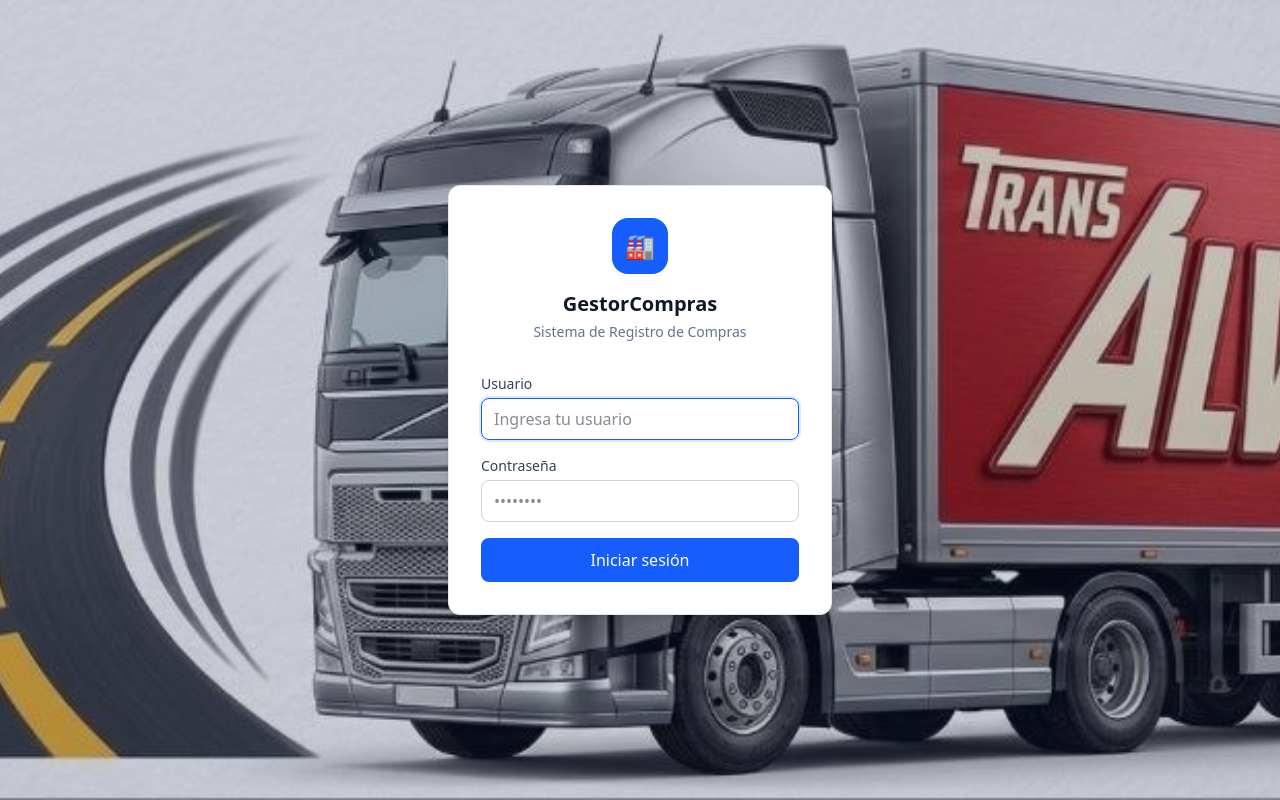
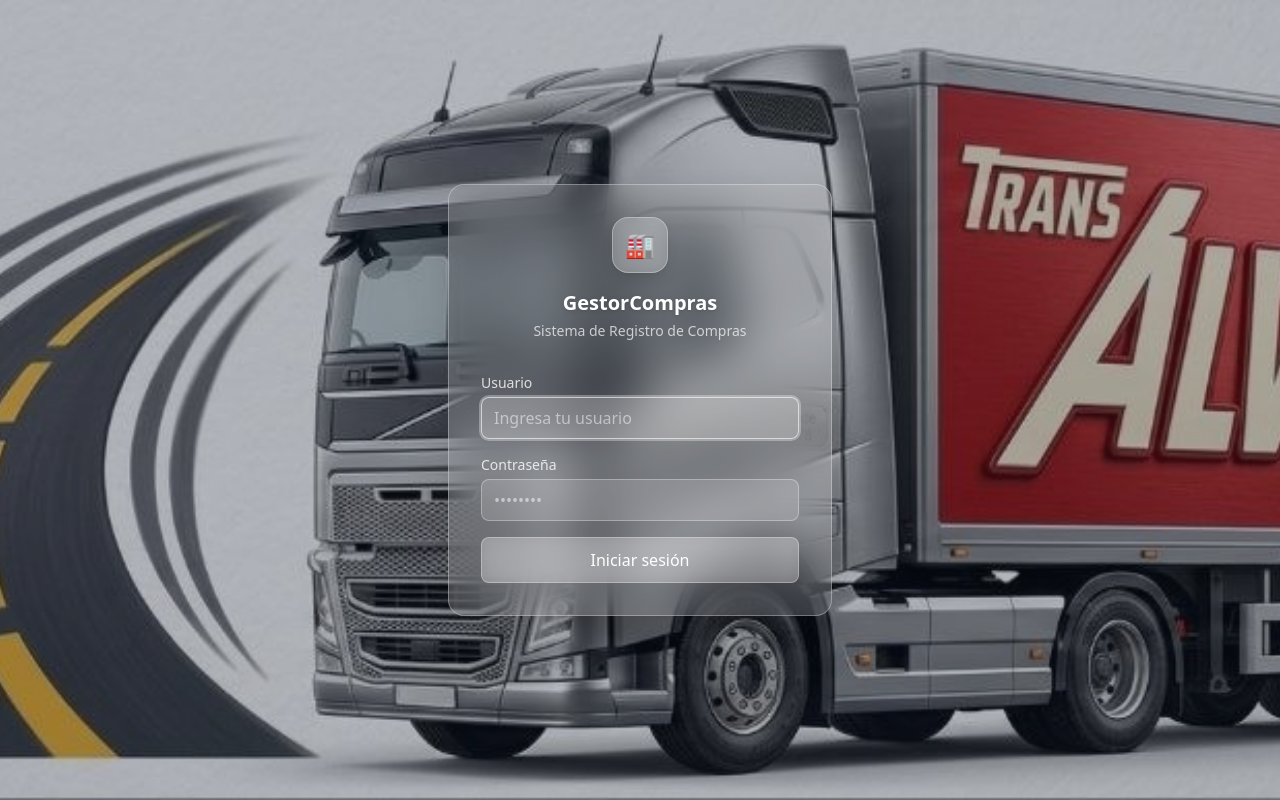
Before and after one commit to Eynar-Cast/SISTEMA-DE-TRANSPORTE-FINAL, a Next.js app: page /login in a window 1280 px wide. Built offline with nearby package versions, Linux system fonts and the light colour scheme.

Commit message:
Redisenar login con estilo glassmorphism (vidrio translucido, sin tonos azules)

```diff
--- a/app/(auth)/login/page.jsx
+++ b/app/(auth)/login/page.jsx
@@ -40,62 +40,61 @@ export default function LoginPage() {
   }
 
   return (
-    <div className="relative min-h-screen flex items-center justify-center p-4 overflow-hidden">
-      {/* Fondo degradado en móvil */}
-      <div className="absolute inset-0 md:hidden bg-gradient-to-br from-blue-950 via-blue-900 to-blue-600" />
-      {/* Fondo imagen solo en escritorio */}
+    <div className="relative min-h-screen flex items-center justify-center p-4 overflow-hidden bg-slate-900">
+      {/* Fondo imagen */}
       <div
-        className="absolute inset-0 hidden md:block bg-cover bg-center bg-no-repeat"
+        className="absolute inset-0 bg-cover bg-center bg-no-repeat"
         style={{ backgroundImage: "url('/imagenes/login.jpg')" }}
       />
-      {/* Capa translúcida solo en escritorio, para que la imagen no compita con la tarjeta */}
-      <div className="hidden md:block absolute inset-0 bg-blue-950/20" />
+      {/* Overlay neutro para dar contraste sin tintes de color */}
+      <div className="absolute inset-0 bg-slate-900/30" />
 
-      <div className="relative z-10 w-full max-w-sm bg-white dark:bg-slate-900 rounded-xl p-8 shadow-lg border border-slate-200 dark:border-slate-800">
+      {/* Tarjeta de vidrio (glassmorphism) */}
+      <div className="relative z-10 w-full max-w-sm rounded-2xl p-8 shadow-2xl border border-white/30 bg-white/15 backdrop-blur-xl">
         <div className="text-center mb-8">
-          <div className="w-14 h-14 bg-blue-600 rounded-2xl flex items-center justify-center mx-auto mb-4 text-2xl">
+          <div className="w-14 h-14 rounded-2xl flex items-center justify-center mx-auto mb-4 text-2xl bg-white/20 border border-white/30 backdrop-blur shadow-lg">
             🏭
           </div>
-          <h1 className="text-xl font-bold text-slate-900 dark:text-slate-100">GestorCompras</h1>
-          <p className="text-slate-500 dark:text-slate-400 text-sm mt-1">Sistema de Registro de Compras</p>
+          <h1 className="text-xl font-bold text-white drop-shadow">GestorCompras</h1>
+          <p className="text-white/70 text-sm mt-1">Sistema de Registro de Compras</p>
         </div>
 
         {error && (
-          <div className="mb-4 p-3 rounded-lg bg-red-100 text-red-600 dark:bg-red-900/40 dark:text-red-300 text-sm">
+          <div className="mb-4 p-3 rounded-lg bg-red-500/20 border border-red-300/30 text-red-100 text-sm backdrop-blur">
             {error}
           </div>
         )}
 
         <form onSubmit={handleSubmit} className="space-y-4">
           <div>
-            <label className="block text-sm font-medium text-slate-700 dark:text-slate-300 mb-1">
+            <label className="block text-sm font-medium text-white/80 mb-1">
               Usuario
             </label>
             <input
               type="text"
               value={username}
               onChange={(e) => setUsername(e.target.value)}
-              className="w-full px-3 py-2 border border-slate-300 dark:border-slate-600 dark:bg-slate-800 dark:text-slate-100 dark:placeholder:text-slate-500 rounded-lg outline-none focus:border-blue-600 focus:ring-2 focus:ring-blue-100"
+              className="w-full px-3 py-2 rounded-lg outline-none bg-white/15 border border-white/30 text-white placeholder-white/50 focus:bg-white/25 focus:border-white/60 focus:ring-2 focus:ring-white/30 transition"
               placeholder="Ingresa tu usuario"
               autoFocus
             />
           </div>
           <div>
-            <label className="block text-sm font-medium text-slate-700 dark:text-slate-300 mb-1">
+            <label className="block text-sm font-medium text-white/80 mb-1">
               Contraseña
             </label>
             <input
               type="password"
               value={password}
               onChange={(e) => setPassword(e.target.value)}
-              className="w-full px-3 py-2 border border-slate-300 dark:border-slate-600 dark:bg-slate-800 dark:text-slate-100 dark:placeholder:text-slate-500 rounded-lg outline-none focus:border-blue-600 focus:ring-2 focus:ring-blue-100"
+              className="w-full px-3 py-2 rounded-lg outline-none bg-white/15 border border-white/30 text-white placeholder-white/50 focus:bg-white/25 focus:border-white/60 focus:ring-2 focus:ring-white/30 transition"
               placeholder="••••••••"
             />
           </div>
           <button
             type="submit"
             disabled={cargando}
-            className="w-full bg-blue-600 hover:bg-blue-700 disabled:opacity-60 text-white font-medium py-2.5 rounded-lg transition"
+            className="w-full bg-white/25 hover:bg-white/40 disabled:opacity-60 text-white font-medium py-2.5 rounded-lg transition backdrop-blur border border-white/30"
           >
             {cargando ? 'Ingresando...' : 'Iniciar sesión'}
           </button>
```
